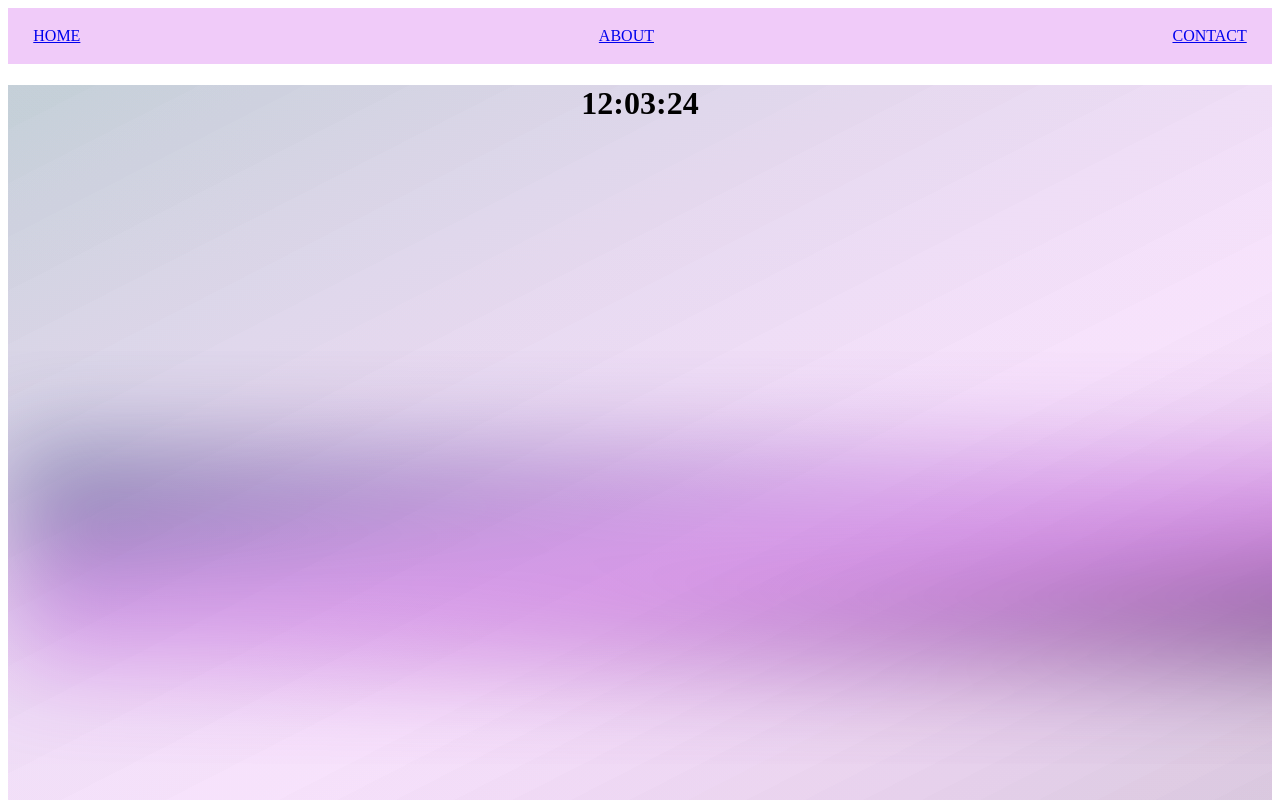
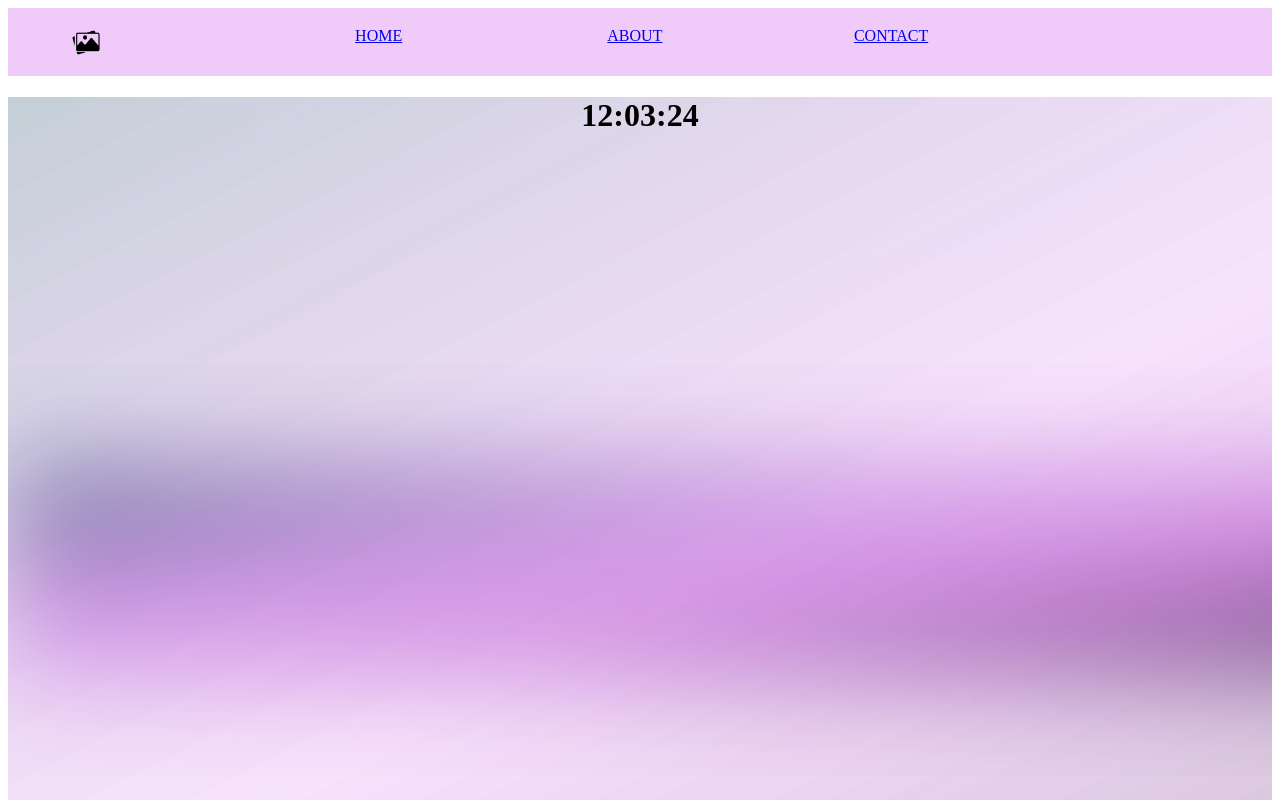
Before and after one commit to Nic-Dev-97/LandingPage-NftLaunch, a React (Vite) app: page / in a window 1280 px wide. Shown: the top 800 px of the page. Built offline with nearby package versions, Linux system fonts and the light colour scheme.

Commit message:
Begin modification

```diff
--- a/src/pages/begin/index.jsx
+++ b/src/pages/begin/index.jsx
@@ -1,11 +1,12 @@
 import React from "react";
 import { Title, Header, Body } from "./style.js";
+
 
 export default function Begin() {
   return (
     <div>
       <Header>
-        {/* <img src="" alt="Logo NFT" /> */}
+        <img src="src\assets\Rectangle_22.png" alt="Logo" />
         <a href="#">HOME</a>
         <a href="#">ABOUT</a>
         <a href="#">CONTACT</a>
--- a/src/pages/begin/style.js
+++ b/src/pages/begin/style.js
@@ -11,16 +11,25 @@ export const Header = styled.div`
   height: 5.3%;
   background: rgba(188, 18, 226, 0.22);
   text-align: center;
-  display: flex;
-  flex-flow: row nowrap;
+  display: grid;
+  grid-template-columns: 0.7fr 1fr 1fr 1fr;
   justify-content: space-between;
   padding-top: 1.5%;
   padding-bottom: 1.5%;
-  padding-right: 2%;
-  padding-left: 2%;
+  padding-right: 20%;
+  padding-left: 5%;
+
+  img {
+    width: 30px;
+    height: 30px;
+  }
+
+
 `;
 
+
 export const Body = styled.div`
+
   background-image: url("Background-begin.svg");
   text-align: center;
   width: auto;
```
Also changed, not shown: src/assets/Rectangle_22.png (added).
